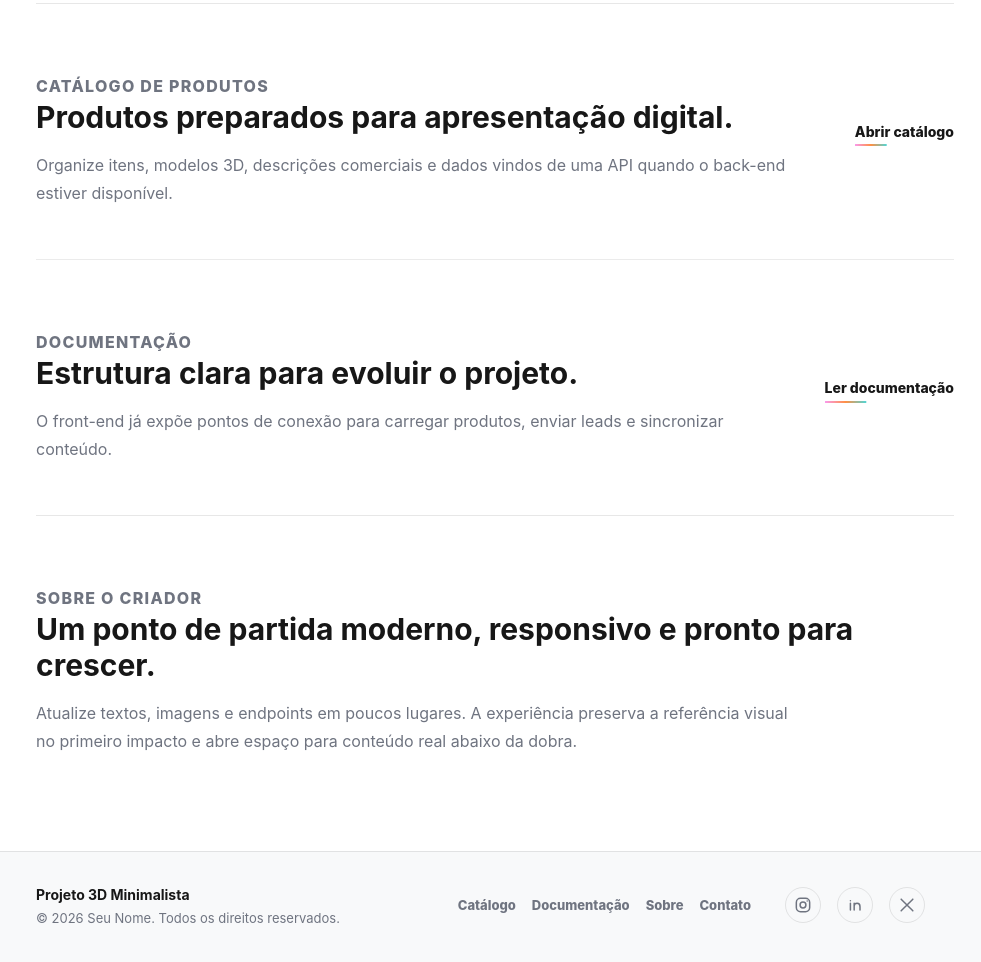
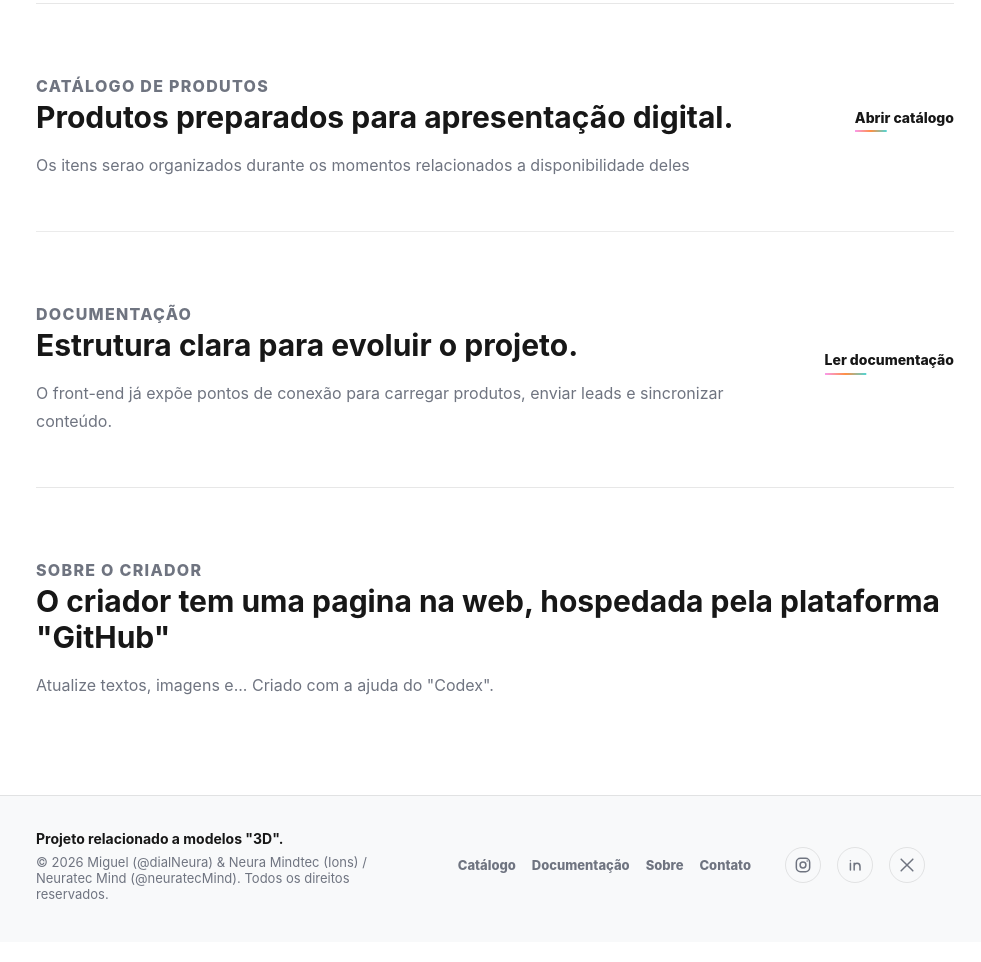
Before and after one commit to neuratecMind/pagina-principal, a plain HTML site: page index.html in a window 1280 px wide. Shown: the part 1492-2454 px from the top of the page, without its empty margins (299-1280 px from the left). Drawn offline with Linux system fonts and the light colour scheme; some packages are replaced by stand-ins of ours; a script that the page names is missing.

Commit message:
Revise meta tags and footer information
Updated meta tags, descriptions, and footer content in index.html.

```diff
--- a/index.html
+++ b/index.html
@@ -5,11 +5,11 @@
     <meta name="viewport" content="width=device-width, initial-scale=1.0">
     <meta name="description" content="Website minimalista com is&oacute;tipo, circunfer&ecirc;ncia colorida, visualizador 3D e base preparada para integra&ccedil;&atilde;o futura com back-end.">
     <meta name="theme-color" content="#ffffff">
-    <meta property="og:title" content="Projeto 3D Minimalista">
-    <meta property="og:description" content="Interface moderna inspirada na refer&ecirc;ncia visual enviada.">
+    <meta property="og:title" content="Projeto relacionado a pagina principal">
+    <meta property="og:description" content="Interface atualizada para as novas versoes mais recentes">
     <meta property="og:type" content="website">
     <title>Projeto 3D Minimalista</title>
-    <link rel="preload" as="image" href="isotipo1.png">
+    <link rel="preload" as="image" href="Logo.png">
     <link rel="stylesheet" href="style.css">
     <script src="https://ajax.googleapis.com/ajax/libs/model-viewer/4.0.0/model-viewer.min.js" type="module"></script>
     <script defer src="script.js"></script>
@@ -64,7 +64,7 @@
                 <div class="texto-exemplo">
                     <p class="eyebrow">Experi&ecirc;ncia digital 3D</p>
                     <h1 id="heroTitle">T&iacute;tulo Principal do Projeto</h1>
-                    <p>Texto descritivo aqui. Substitua este conte&uacute;do conforme sua necessidade. Este &eacute; um placeholder edit&aacute;vel.</p>
+                    <p>Texto descritivo aqui. Informaçoes novas serao adicionadas algum "dia"</p>
                 </div>
 
                 <section class="model-section" id="modelo-3d" aria-labelledby="modelTitle">
@@ -98,7 +98,7 @@
                 <div class="band-copy">
                     <p class="eyebrow">Cat&aacute;logo de Produtos</p>
                     <h2 id="catalogTitle">Produtos preparados para apresenta&ccedil;&atilde;o digital.</h2>
-                    <p>Organize itens, modelos 3D, descri&ccedil;&otilde;es comerciais e dados vindos de uma API quando o back-end estiver dispon&iacute;vel.</p>
+                    <p>Os itens serao organizados durante os momentos relacionados a disponibilidade deles</p>
                 </div>
                 <div class="band-actions" aria-label="A&ccedil;&otilde;es do cat&aacute;logo">
                     <a class="text-link" href="#catalogo" data-link-key="catalogo">Abrir cat&aacute;logo</a>
@@ -118,8 +118,8 @@
 
             <section class="creator-section" id="criador" aria-labelledby="creatorTitle">
                 <p class="eyebrow">Sobre o criador</p>
-                <h2 id="creatorTitle">Um ponto de partida moderno, responsivo e pronto para crescer.</h2>
-                <p>Atualize textos, imagens e endpoints em poucos lugares. A experi&ecirc;ncia preserva a refer&ecirc;ncia visual no primeiro impacto e abre espa&ccedil;o para conte&uacute;do real abaixo da dobra.</p>
+                <h2 id="creatorTitle">O criador tem uma pagina na web, hospedada pela plataforma "GitHub"</h2>
+                <p>Atualize textos, imagens e... Criado com a ajuda do "Codex".</p>
             </section>
         </main>
     </div>
@@ -179,8 +179,8 @@
 
     <footer class="site-footer" id="contato">
         <div>
-            <strong>Projeto 3D Minimalista</strong>
-            <p>&copy; 2026 Seu Nome. Todos os direitos reservados.</p>
+            <strong>Projeto relacionado a modelos "3D".</strong>
+            <p>&copy; 2026 Miguel (@dialNeura) & Neura Mindtec (Ions) / Neuratec Mind (@neuratecMind). Todos os direitos reservados.</p>
         </div>
         <nav aria-label="Links &uacute;teis">
             <a href="#catalogo" data-link-key="catalogo">Cat&aacute;logo</a>
```
